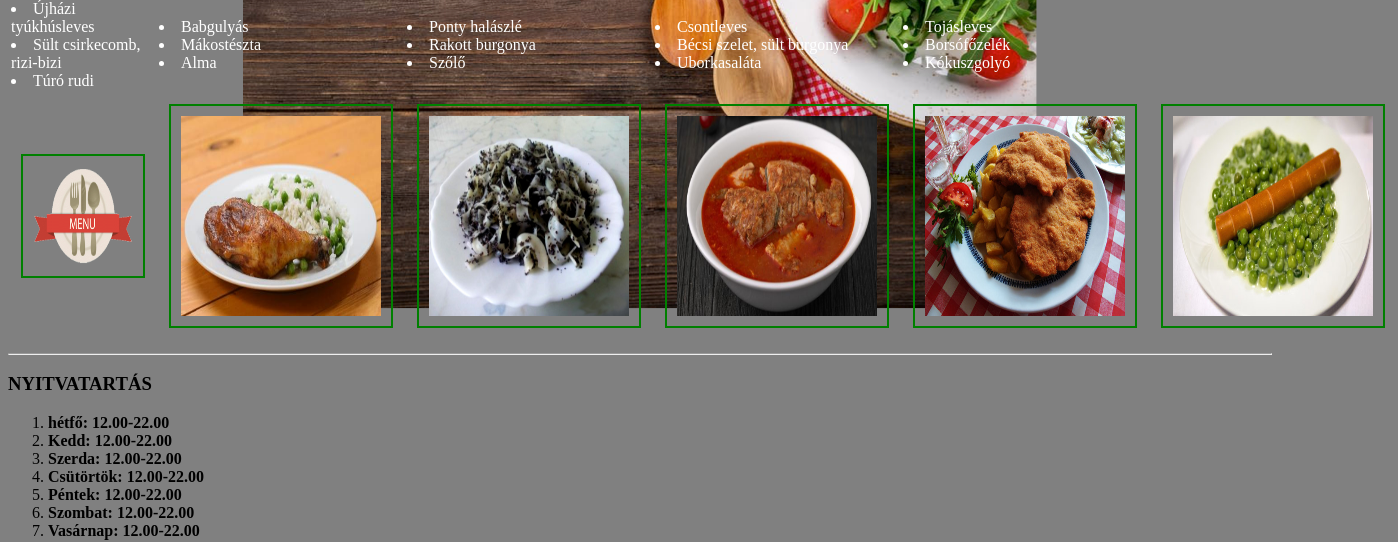
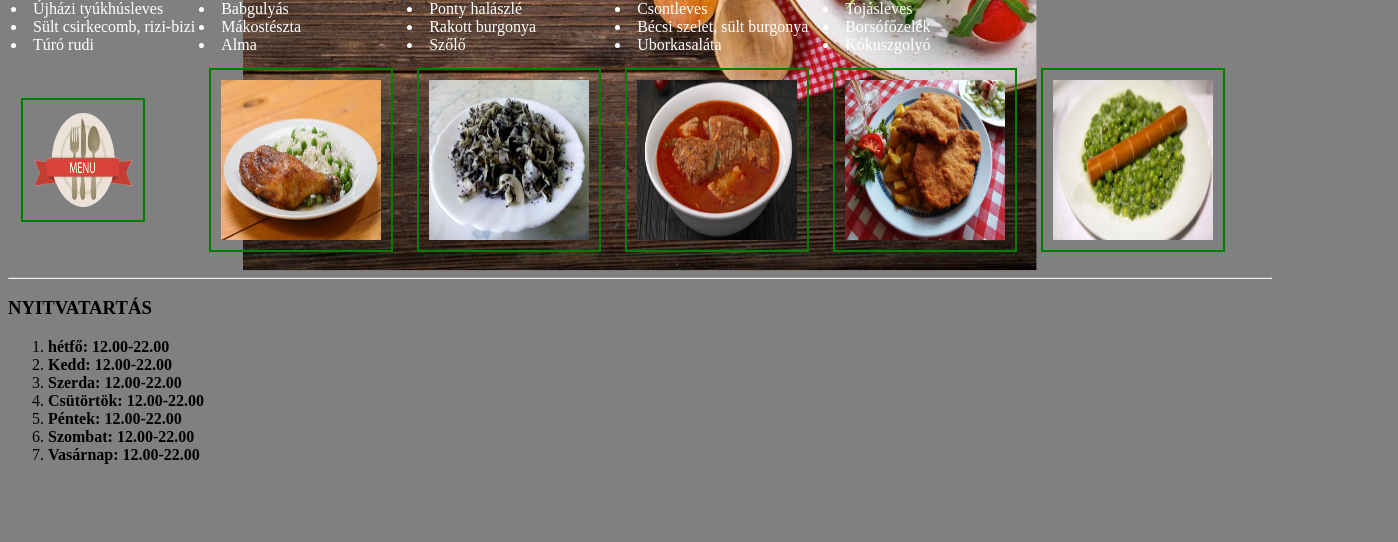
Before and after one commit to lajtosrob/elsomunka, a plain HTML site: page index.html in a window 1280 px wide. Shown: the part 470-1012 px from the top of the page, 1398 px wide, since content can reach past the window. After the commit the page ends 950 px from the top, so only its background shows below. Drawn offline with Linux system fonts and the light colour scheme.

Commit message:
Update index.html képméretek igazítása

```diff
--- a/index.html
+++ b/index.html
@@ -56,19 +56,19 @@
                 <img src="tanyer.gif" alt="menü" style="width:100px;height:100px;"/>
             </td>
             <td>
-                <img src="hetfo.jpg" alt="hétfő" style="width:200px;height:200px;"/>
+                <img src="hetfo.jpg" alt="hétfő" style="width:160px;height:160px;"/>
             </td>
             <td>
-                <img src="kedd.jpg" alt="kedd" style="width:200px;height:200px;"/>
+                <img src="kedd.jpg" alt="kedd" style="width:160px;height:160px;"/>
             </td>
             <td>
-                <img src="szerda.jpg" alt="szerda" style="width:200px;height:200px;"/>
+                <img src="szerda.jpg" alt="szerda" style="width:160px;height:160px;"/>
             </td>
             <td>
-                <img src="csutortok.jpg" alt="csütörtök" style="width:200px;height:200px;"/>
+                <img src="csutortok.jpg" alt="csütörtök" style="width:160px;height:160px;"/>
             </td>
             <td>
-                <img src="pentek.jpg" alt="péntek" style="width:200px;height:200px;"/>
+                <img src="pentek.jpg" alt="péntek" style="width:160px;height:160px;"/>
             </td>
         </tr>
     </table>
```
